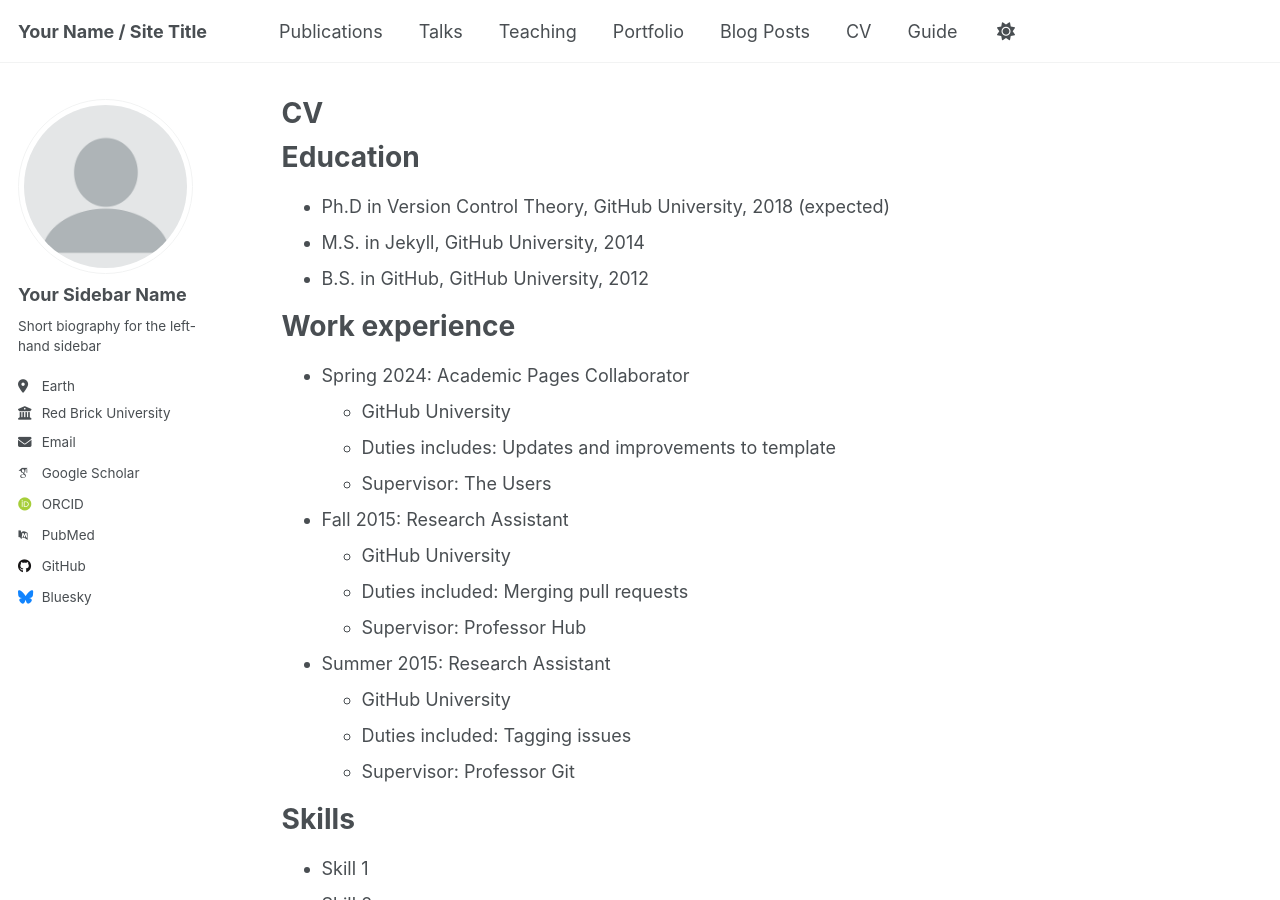
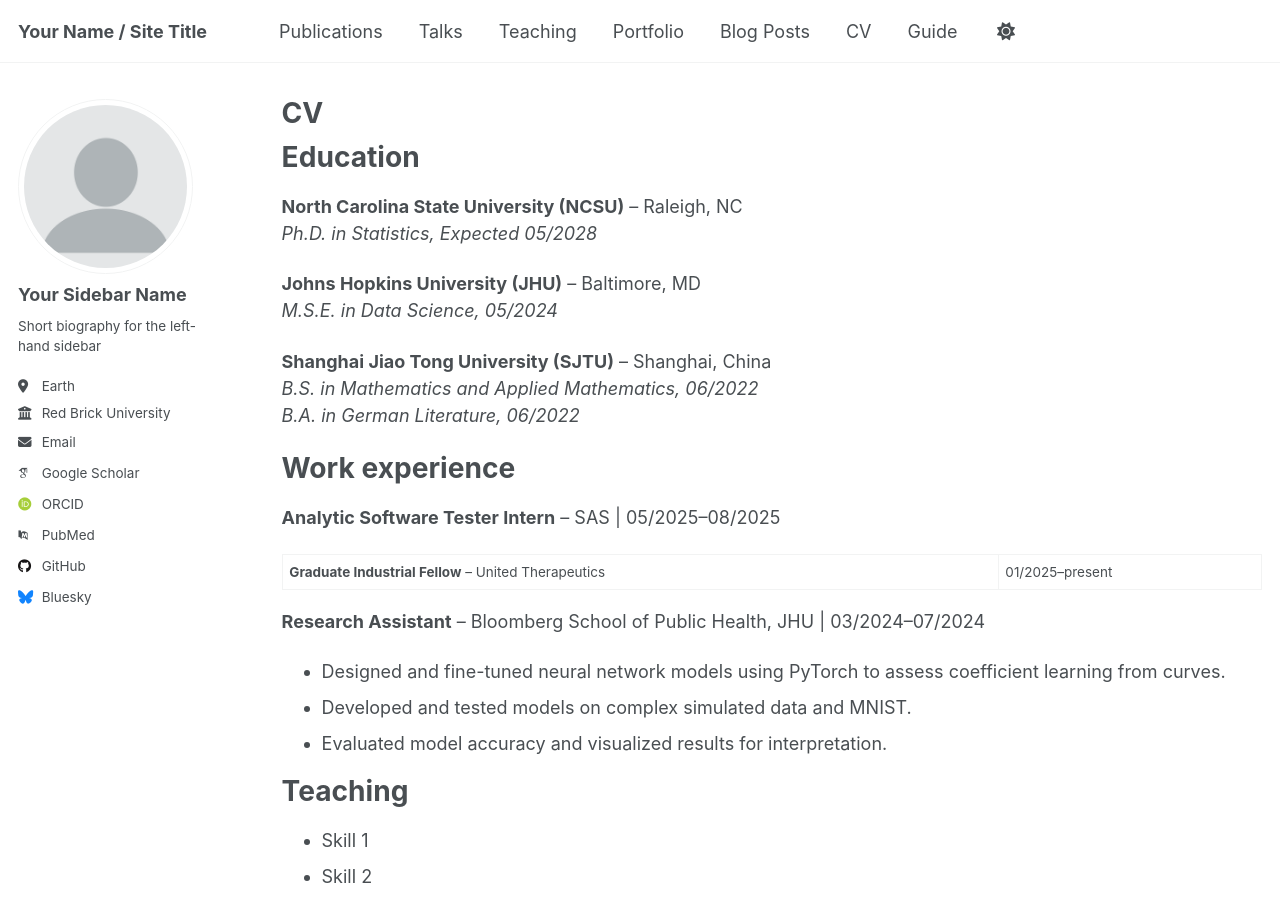
Before and after one commit to JingyiJennyHao/JingyiJennyHao.github.io, a Jekyll site: the page built from _pages/cv.md, in a window 1280 px wide and 900 px high. Built offline with Jekyll 4.4.1, drawn with Linux system fonts in a browser that asks for light colours; some web fonts are replaced; some of the changed text lies outside the part shown.

Commit message:
Update cv.md

```diff
--- a/_pages/cv.md
+++ b/_pages/cv.md
@@ -11,28 +11,29 @@ redirect_from:
 
 Education
 ======
-* Ph.D in Version Control Theory, GitHub University, 2018 (expected)
-* M.S. in Jekyll, GitHub University, 2014
-* B.S. in GitHub, GitHub University, 2012
+**North Carolina State University (NCSU)** – Raleigh, NC
+_Ph.D. in Statistics, Expected 05/2028_
+
+**Johns Hopkins University (JHU)** – Baltimore, MD
+_M.S.E. in Data Science, 05/2024_
+
+**Shanghai Jiao Tong University (SJTU)** – Shanghai, China
+_B.S. in Mathematics and Applied Mathematics, 06/2022_
+_B.A. in German Literature, 06/2022_
 
 Work experience
 ======
-* Spring 2024: Academic Pages Collaborator
-  * GitHub University
-  * Duties includes: Updates and improvements to template
-  * Supervisor: The Users
+**Analytic Software Tester Intern** – SAS | 05/2025–08/2025
 
-* Fall 2015: Research Assistant
-  * GitHub University
-  * Duties included: Merging pull requests
-  * Supervisor: Professor Hub
+**Graduate Industrial Fellow** – United Therapeutics | 01/2025–present
 
-* Summer 2015: Research Assistant
-  * GitHub University
-  * Duties included: Tagging issues
-  * Supervisor: Professor Git
+**Research Assistant** – Bloomberg School of Public Health, JHU | 03/2024–07/2024
+- Designed and fine-tuned neural network models using PyTorch to assess coefficient learning from curves.
+- Developed and tested models on complex simulated data and MNIST.
+- Evaluated model accuracy and visualized results for interpretation.
 
-Skills
+
+Teaching
 ======
 * Skill 1
 * Skill 2
@@ -62,3 +63,40 @@ Teaching
 Service and leadership
 ======
 * Currently signed in to 43 different slack teams
+
+
+
+---
+
+
+## Academic Research & Projects
+
+**Dirichlet Multinomial Mixture Model for Hospital Diagnostics** | 02/2024–12/2024
+- Developed a model using Dirichlet distribution to predict diagnostic error rates.
+- Simulated data in R and applied model to real-world hospital datasets.
+
+**Efficiency of Double Machine Learning in Causal Inference** | 05/2023–06/2023
+- Compared DML to naive ML using the `npcausal` package in R.
+- Evaluated under various linear and non-linear scenarios.
+
+**Solving Riddles with Deep Learning Models** | 02/2023–05/2023
+- Built a DUMA-BERT model for Chinese/English riddles using the BiRdQA dataset.
+- Achieved 28.5% test and 32.5% training accuracy after fine-tuning.
+
+---
+
+## Publications
+
+- Hao, J., Zhu, Y. _Mixed Effect Dirichlet Model for SPADE RD Measure in the Presence of Cross-over._ (In preparation)
+- Hao, J., Caffo, B. _Deep Learning for Coefficients Estimation in Regression._ (In preparation)
+- Hao, J., Wan, S. _Brain Connections Key to Reading: Recent Findings from MIT._ *Contemporary Foreign Languages Studies*, 2018, 18(02): 106.
+
+---
+
+## Awards & Skills
+
+**Award:**
+- Honorable Mention – ASA MDD Student Paper Competition, 2025
+
+**Programming:** Python, R, SQL, SAS, C++, Microsoft Office
+**Languages:** English, German (C1), Chinese (native)
```
